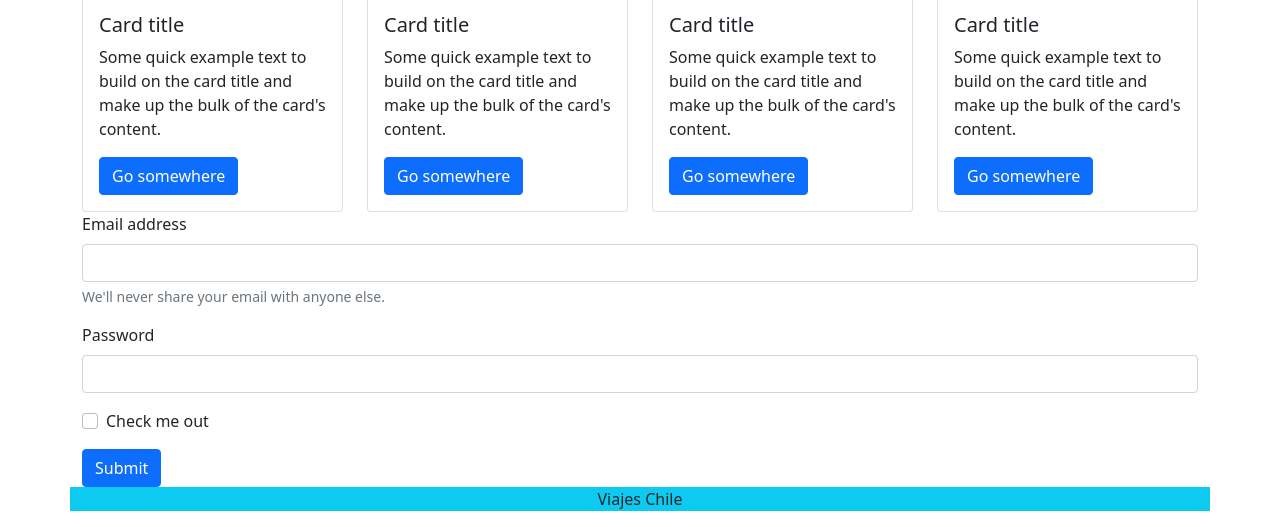
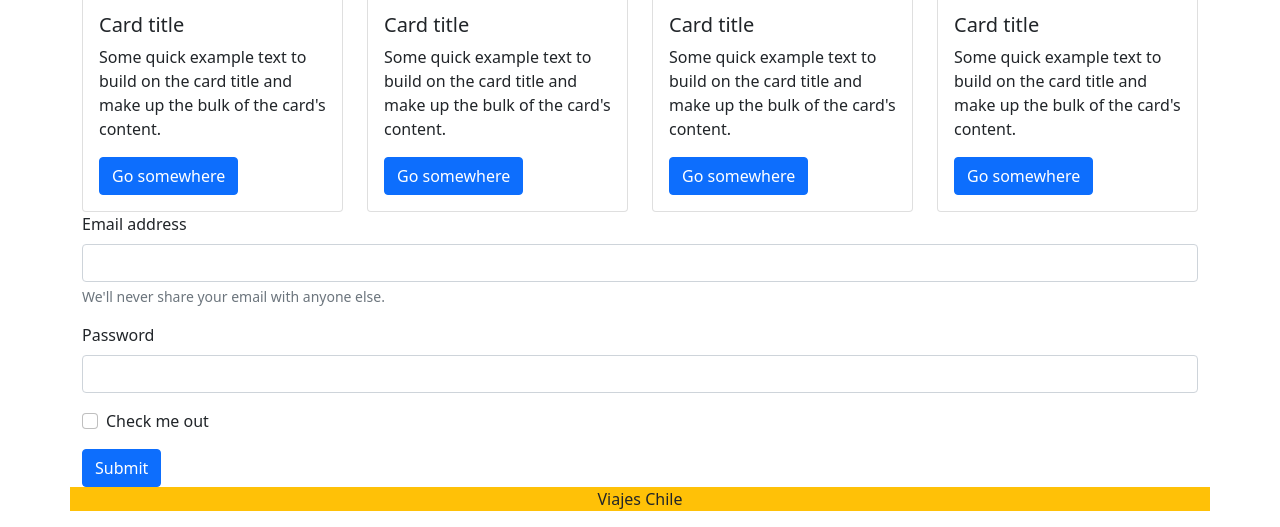
Before and after one commit to Wishyougoodthings/ProyectoViajesChile, a plain HTML site: page index.html in a window 1280 px wide. Shown: the part 1347-1874 px from the top of the page. Drawn offline with nearby package versions, Linux system fonts and the light colour scheme.

Commit message:
cambio de color en el footer

```diff
--- a/index.html
+++ b/index.html
@@ -178,7 +178,7 @@
 <!-- FOOTER -->
 
   <footer>
-    <div class="container bg-info text-dark text-center">
+    <div class="container bg-warning text-dark text-center">
       <p>Viajes Chile </p>
     </div>
   </footer>
```
